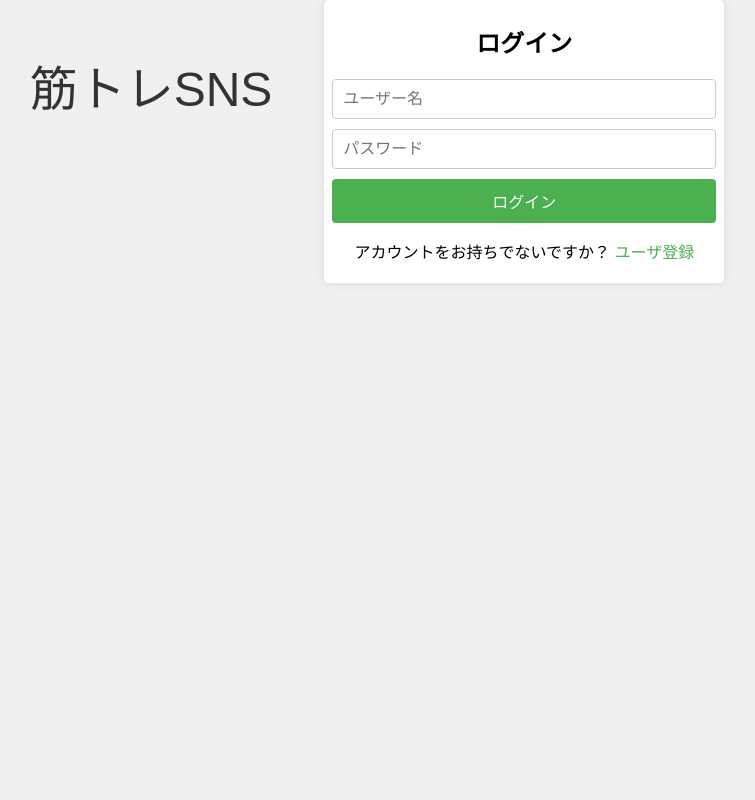
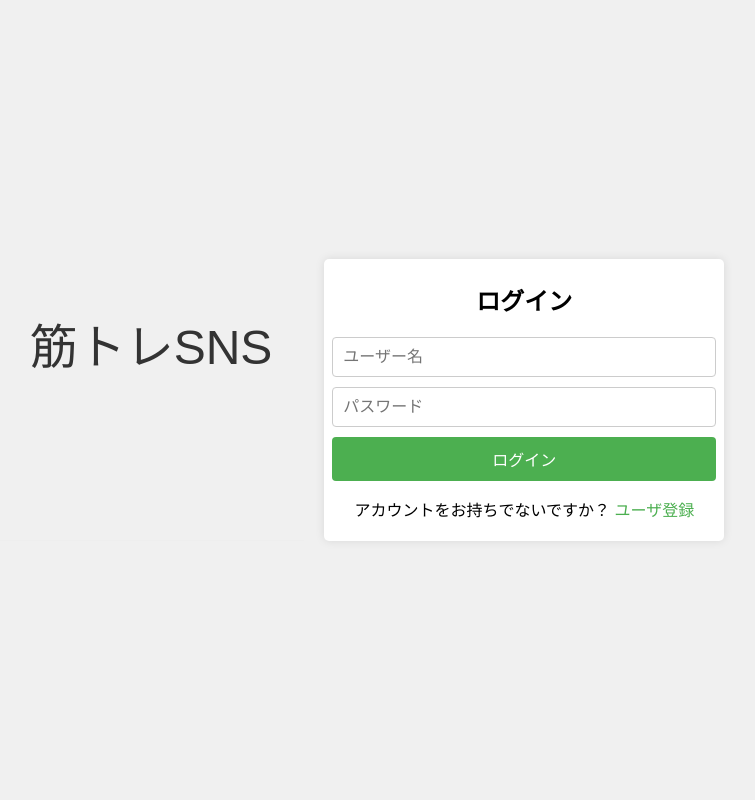
Before and after one commit to NishiKaichi/MuscleMate, a Flask app: page /login in a window 1280 px wide. Shown: the whole page, without its empty margins (279-1034 px from the left). Run offline with Flask 3, Linux system fonts and the light colour scheme.

Commit message:
上翼の修正

```diff
--- a/kintoresns/static/css/login_form.css
+++ b/kintoresns/static/css/login_form.css
@@ -1,7 +1,8 @@
-#main{
+#main {
   display: flex;
   justify-content: center;
   align-items: center;
+  min-height: 100vh;
 }
 
 .login-container {
@@ -13,6 +14,8 @@
   max-width: 400px;
   box-sizing: border-box;
   margin: 0 auto;
+  margin-top:auto;
+  margin-bottom:auto;
 }
 .login-container h2{
   margin-bottom: 20px;
--- a/kintoresns/static/css/style_basis.css
+++ b/kintoresns/static/css/style_basis.css
@@ -1,10 +1,12 @@
 html, body {
   height: 100%;
   margin: 0;
+  padding:0;
 }
 
 body {
   font-family: Arial, sans-serif; /* フォントをArialに設定 */
+  display: flex;
   background-color: #f0f0f0; /* 背景色を淡いグレーに設定 */
   justify-content: center; /* 子要素を水平方向に中央揃え */
   align-items: center; /* 子要素を垂直方向に中央揃え */
@@ -21,6 +23,9 @@ body {
   box-sizing: border-box;
 }
 
-#main{
-  box-sizing: border-box;
+.page {
+  margin: 0;
+    padding: 0;
+    width: 100%;
+    max-width: none;
 }
--- a/kintoresns/static/css/style_main.css
+++ b/kintoresns/static/css/style_main.css
@@ -1,7 +1,6 @@
 #main {
     max-width: 800px;
     margin: 0 auto; /* 左右中央揃え */
-
     overflow-y: hidden; /* スクロールを管理するために overflow-y を設定 */
     box-sizing: border-box; /* パディングとボーダーを含めたサイズ計算 */
     height: auto; /* JavaScriptで高さを設定するので初期は auto にしておく */
--- a/kintoresns/templates/layout.html
+++ b/kintoresns/templates/layout.html
@@ -9,7 +9,7 @@
     <title>{% block title %}SNS-デモ{% endblock %}</title>
   </head>
   <body>
-    <div id="layout">
+    <div id="layout" class="page">
 
       <header>
       {% block header %}
```
Also changed, not shown: kintoresns/static/css/register.css (+7 -0 lines), kintoresns/static/js/style_main.js (+6 -8 lines). Lines whose indentation alone changed are shown as unchanged.
